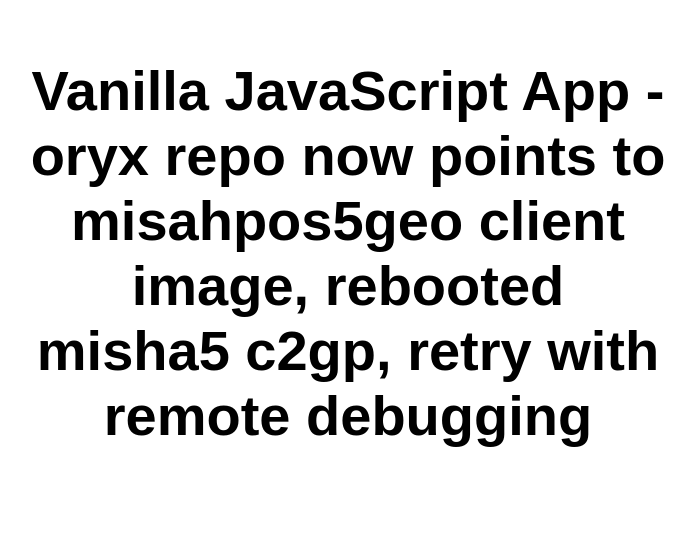
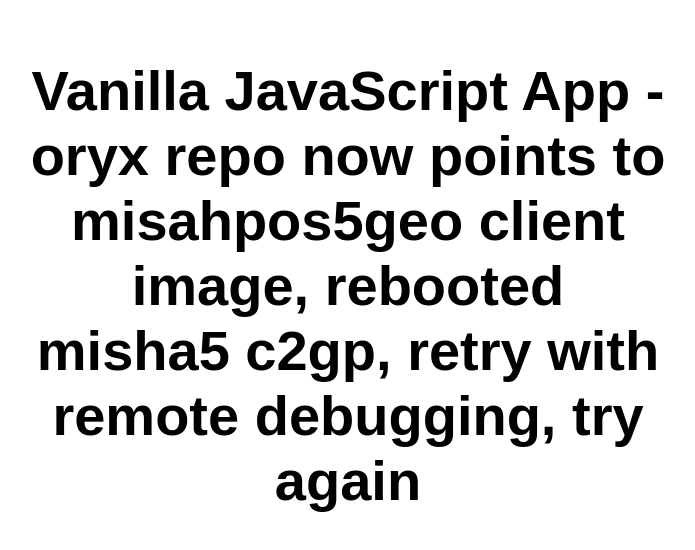
Before and after one commit to cmriachi/mishapos5geotests, a website: page src/index.html in a window 1280 px wide. Shown: the whole page, without its empty margins (292-987 px from the left). Drawn offline with Linux system fonts and the light colour scheme.

Commit message:
Update index.html

```diff
--- a/src/index.html
+++ b/src/index.html
@@ -10,7 +10,7 @@
 
 <body>
   <main>
-    <h1>Vanilla JavaScript App - oryx repo now points to misahpos5geo client image, rebooted misha5 c2gp, retry with remote debugging</h1>
+    <h1>Vanilla JavaScript App - oryx repo now points to misahpos5geo client image, rebooted misha5 c2gp, retry with remote debugging, try again</h1>
   </main>
 </body>
 
```
